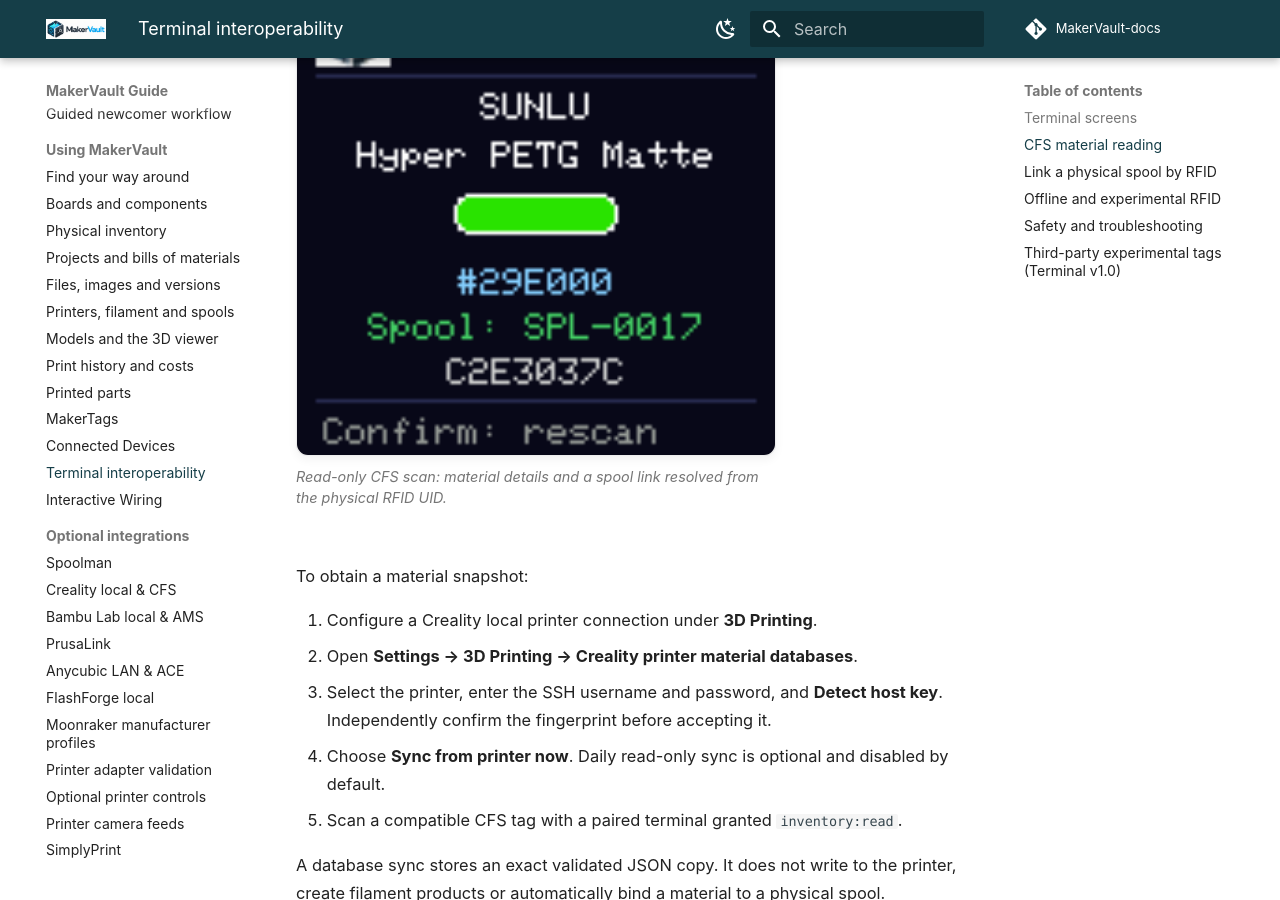
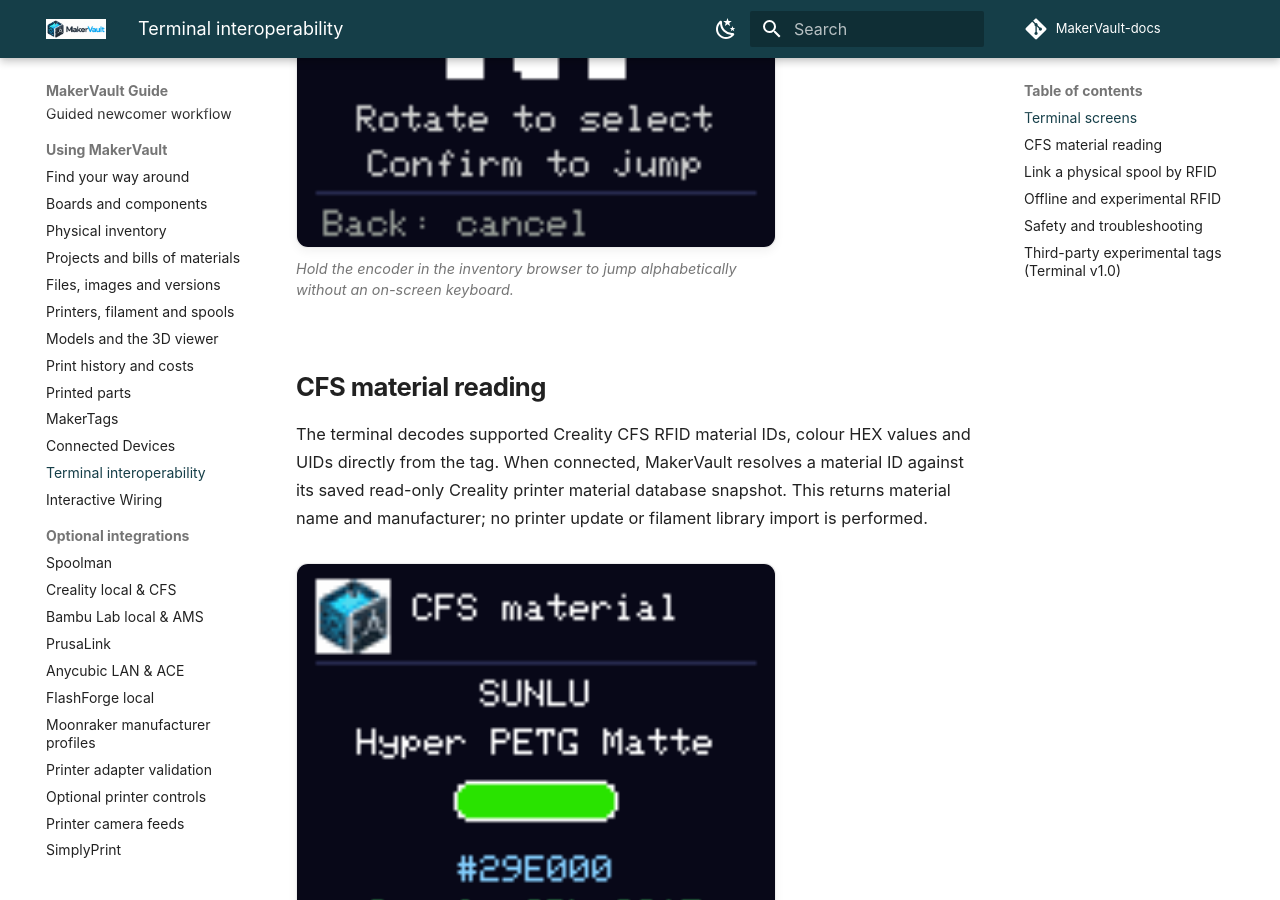
Before and after one commit to gavrd7/MakerVault-docs, an MkDocs documentation site: the page built from docs/guide/using/terminal-interoperability.md, in a window 1280 px wide and 900 px high, scrolled down 1801 px. Built offline with MkDocs 1.6.1 and Material for MkDocs 9.7.7, drawn with Linux system fonts in a browser that asks for light colours; comment, search, counter and statistics services are not loaded.

Commit message:
docs: illustrate the terminal A–Z jump workflow

```diff
--- a/docs/guide/using/terminal-interoperability.md
+++ b/docs/guide/using/terminal-interoperability.md
@@ -12,6 +12,11 @@
 <figure markdown>
   ![MakerVault Terminal inventory browser showing alphabetically ordered records and MakerVault identifiers.](../assets/screenshots/terminal-inventory-browser-v1.png){ width="320" }
   <figcaption>The on-device inventory browser displays record names and stable MakerVault IDs.</figcaption>
+</figure>
+
+<figure markdown>
+  ![MakerVault Terminal A–Z letter jump, with a large selectable letter.](../assets/screenshots/terminal-letter-jump-v1.png){ width="320" }
+  <figcaption>Hold the encoder in the inventory browser to jump alphabetically without an on-screen keyboard.</figcaption>
 </figure>
 
 ## CFS material reading
```
